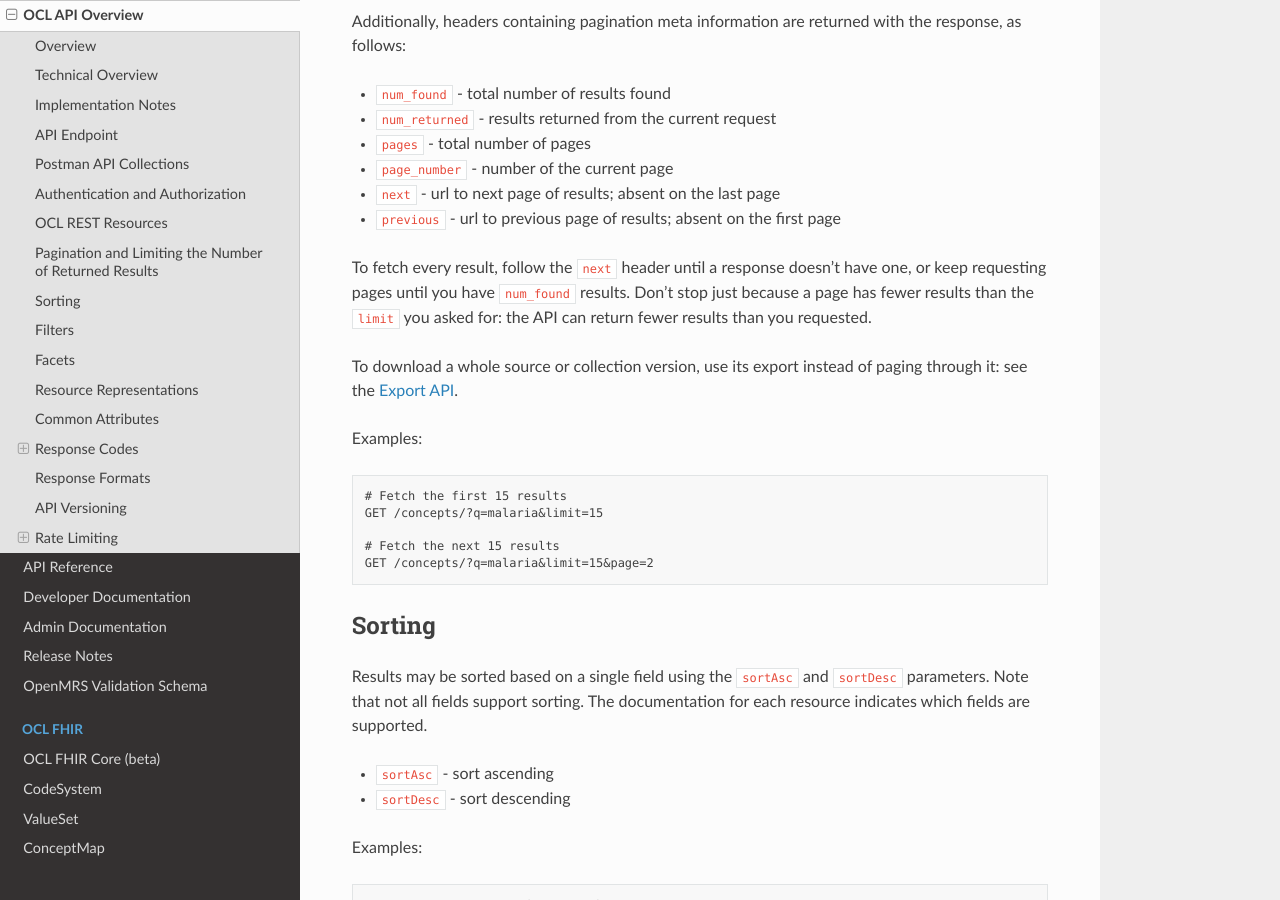
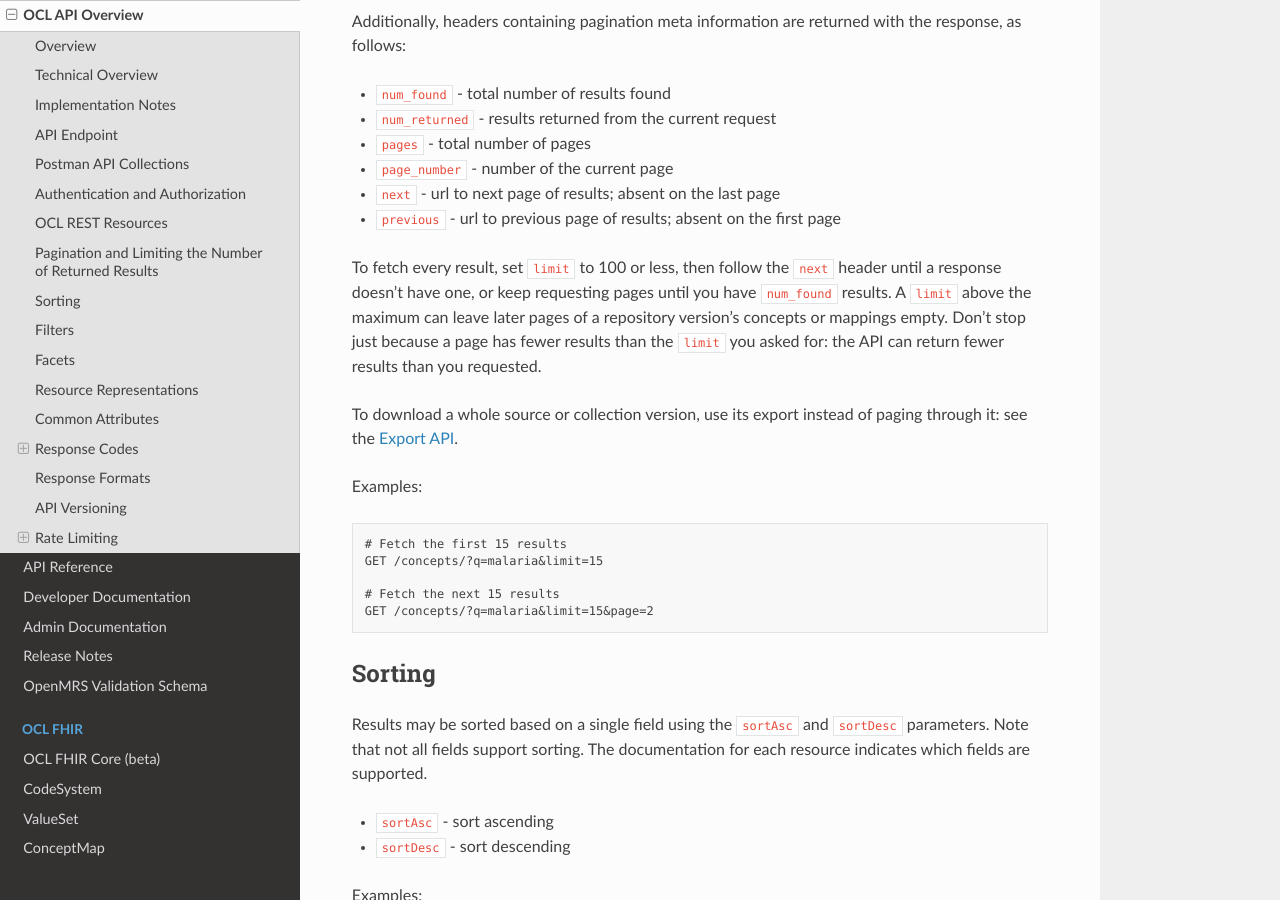
Before and after one commit to OpenConceptLab/ocl-docs, a Sphinx documentation site: the page built from docs/source/oclapi/overview.md, in a window 1280 px wide and 900 px high, scrolled down 2749 px. Built offline with Sphinx 7.4.7 and the Read the Docs theme 3.1.0, drawn with Linux system fonts in a browser that asks for light colours.

Commit message:
OpenConceptLab/ocl_online#470 | Paging: use limit of 100 or less when following next (Codex F2.1)
Co-Authored-By: Claude Opus 5.5 <noreply@anthropic.com>

```diff
--- a/docs/source/oclapi/overview.md
+++ b/docs/source/oclapi/overview.md
@@ -78,7 +78,7 @@ Additionally, headers containing pagination meta information are returned with t
 * `next` - url to next page of results; absent on the last page
 * `previous` - url to previous page of results; absent on the first page
 
-To fetch every result, follow the `next` header until a response doesn't have one, or keep requesting pages until you have `num_found` results. Don't stop just because a page has fewer results than the `limit` you asked for: the API can return fewer results than you requested.
+To fetch every result, set `limit` to 100 or less, then follow the `next` header until a response doesn't have one, or keep requesting pages until you have `num_found` results. A `limit` above the maximum can leave later pages of a repository version's concepts or mappings empty. Don't stop just because a page has fewer results than the `limit` you asked for: the API can return fewer results than you requested.
 
 To download a whole source or collection version, use its export instead of paging through it: see the [Export API](apireference/exportapi.md).
 
```
